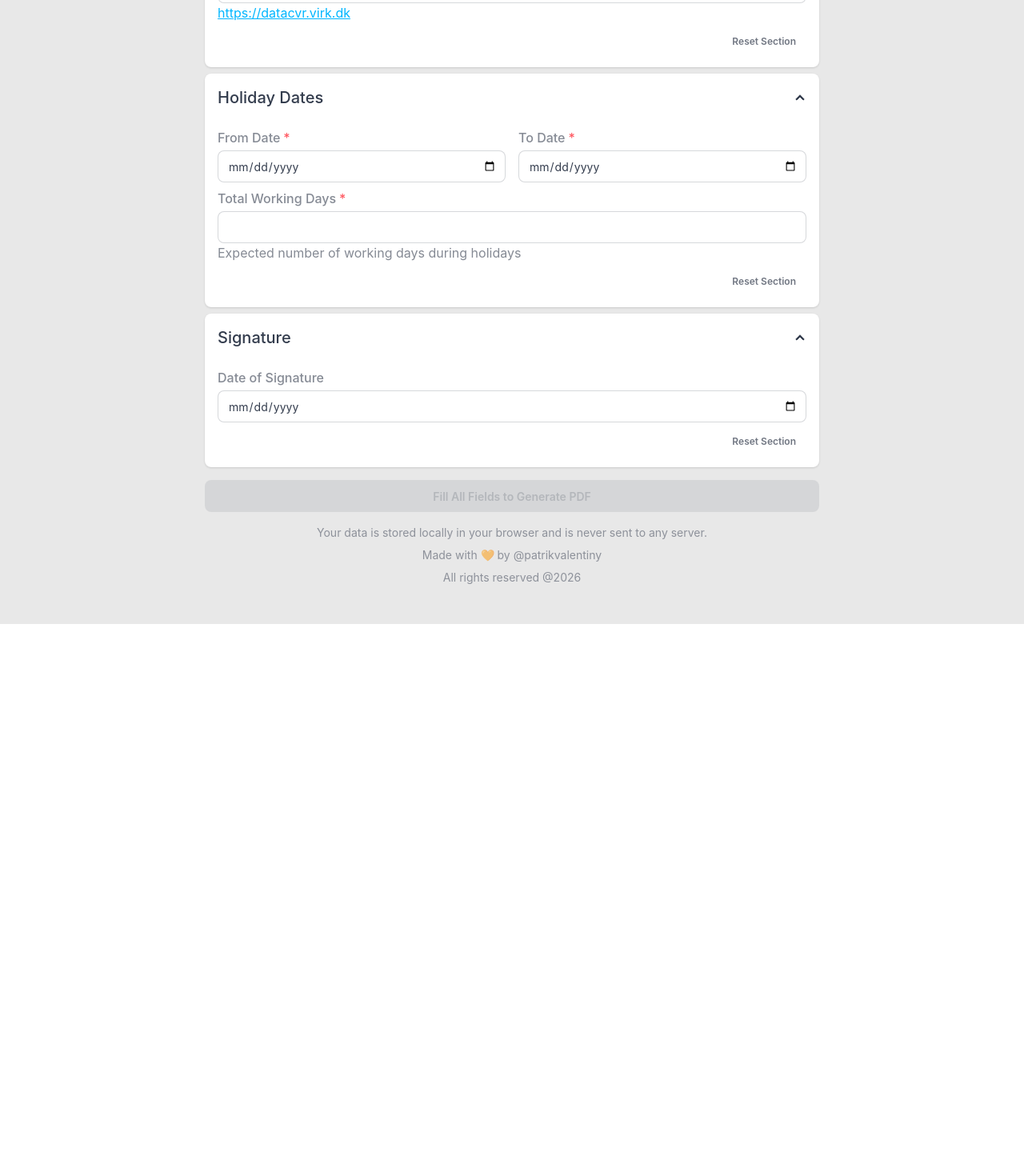
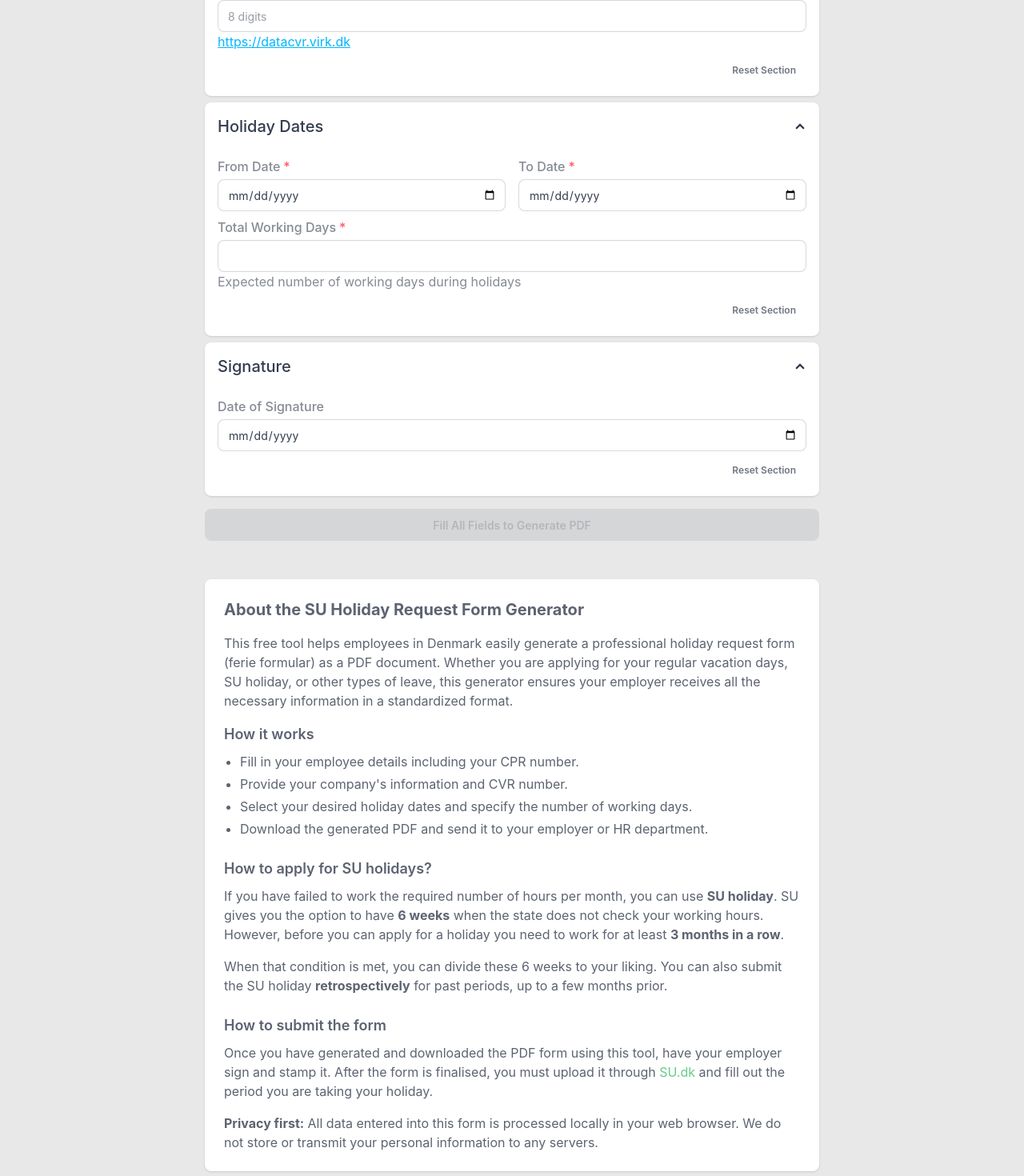
Before and after one commit to patrikvalentiny/su-holidays, a React (Vite) app: page / in a window 1280 px wide. Shown: the part 580-2050 px from the top of the page at 80% size. Before the commit the page ends 1360 px from the top, so only its background shows below. Built offline with nearby package versions, Linux system fonts and the light colour scheme; what @react-pdf/renderer would draw is missing.

Commit message:
feat: enhance SEO and user guidance in holiday request form generator

```diff
--- a/index.html
+++ b/index.html
@@ -8,26 +8,27 @@
     content="width=device-width, initial-scale=1.0, maximum-scale=1.0, user-scalable=no, viewport-fit=cover" />
   <title>🏖️ SU Holiday Request Form Generator | Create PDF Applications</title>
   <meta name="description"
-    content="Generate professional holiday request forms as PDF. Easy-to-use holiday request form generator with PDF download capability. Perfect for employees and employers." />
+    content="Generate professional holiday request forms as PDF. Easy-to-use holiday request form generator with PDF download capability. Perfect for employees and employers in Denmark." />
   <meta name="keywords"
-    content="holiday request form, PDF generator, vacation request, employee leave form, time off request" />
+    content="holiday request form, PDF generator, vacation request, employee leave form, time off request, SU holiday, Denmark holiday form, feriepenge, ferie formular" />
   <meta name="author" content="su-holidays" />
+  <link rel="canonical" href="https://su-holidays.pages.dev/" />
 
   <!-- Open Graph / Facebook -->
   <meta property="og:type" content="website" />
-  <meta property="og:url" content="https://patrikvalentiny.github.io/su-holidays/" />
+  <meta property="og:url" content="https://su-holidays.pages.dev/" />
   <meta property="og:title" content="SU Holiday Request Form Generator" />
   <meta property="og:description"
-    content="Generate and download professional holiday request forms as PDF documents." />
-  <meta property="og:image" content="https://patrikvalentiny.github.io/su-holidays/sea-sun.svg" />
+    content="Generate and download professional holiday request forms as PDF documents. Free, secure, and runs entirely in your browser." />
+  <meta property="og:image" content="https://su-holidays.pages.dev/sea-sun.svg" />
 
   <!-- Twitter -->
   <meta property="twitter:card" content="summary_large_image" />
-  <meta property="twitter:url" content="https://patrikvalentiny.github.io/su-holidays/" />
+  <meta property="twitter:url" content="https://su-holidays.pages.dev/" />
   <meta property="twitter:title" content="SU Holiday Request Form Generator" />
   <meta property="twitter:description"
-    content="Generate and download professional holiday request forms as PDF documents." />
-  <meta property="twitter:image" content="https://patrikvalentiny.github.io/su-holidays/sea-sun.svg" />
+    content="Generate and download professional holiday request forms as PDF documents. Free, secure, and runs entirely in your browser." />
+  <meta property="twitter:image" content="https://su-holidays.pages.dev/sea-sun.svg" />
 
   <!-- Mobile Web App Capable -->
   <meta name="mobile-web-app-capable" content="yes" />
@@ -36,6 +37,28 @@
   <meta name="apple-mobile-web-app-title" content="SU Holiday" />
   <link rel="apple-touch-icon" href="/sea-sun.svg" />
   <meta name="theme-color" content="#3b82f6" />
+
+  <!-- Structured Data -->
+  <script type="application/ld+json">
+    {
+      "@context": "https://schema.org",
+      "@type": "WebApplication",
+      "name": "SU Holiday Request Form Generator",
+      "url": "https://su-holidays.pages.dev/",
+      "description": "Generate professional holiday request forms as PDF. Easy-to-use holiday request form generator with PDF download capability.",
+      "applicationCategory": "BusinessApplication",
+      "operatingSystem": "Any",
+      "offers": {
+        "@type": "Offer",
+        "price": "0",
+        "priceCurrency": "USD"
+      },
+      "author": {
+        "@type": "Person",
+        "name": "Patrik Valentiny"
+      }
+    }
+  </script>
 </head>
 
 <body>
--- a/src/App.tsx
+++ b/src/App.tsx
@@ -6,18 +6,13 @@ export default function App() {
 
   return (
     <div className="min-h-screen bg-base-200 font-sans">
-      <div className="navbar bg-base-100 shadow-sm px-4 lg:px-8">
-        <div className="navbar-start">
-        </div>
-        <div className="navbar-center">
-          <a className="btn btn-ghost text-xl">SU Holidays Request Form</a>
-        </div>
-        <div className="navbar-end">
+      <main className="py-8 px-4 lg:px-8">
+        <div className="max-w-3xl mx-auto space-y-8">
+          <div className="text-center space-y-2">
+            <h1 className="text-3xl font-bold">SU Holiday Request Form Generator</h1>
+            <p className="text-base-content/70">Fill out the form below to generate a professional PDF holiday request for your employer.</p>
+          </div>
 
-        </div>
-      </div>
-      <div className="py-8 px-4 lg:px-8">
-        <div className="max-w-3xl mx-auto space-y-8">
           {/* Form */}
           <HolidayRequestForm
             formData={formData}
@@ -26,6 +21,39 @@ export default function App() {
             isFormValid={isFormValid}
             onResetSection={resetSection}
           />
+
+          {/* SEO Content */}
+          <section className="prose prose-sm max-w-none mt-12 text-base-content/80 bg-base-100 p-6 rounded-lg shadow-sm">
+            <h2 className="text-xl font-bold mb-4">About the SU Holiday Request Form Generator</h2>
+            <p className="mb-4">
+              This free tool helps employees in Denmark easily generate a professional holiday request form (ferie formular) as a PDF document.
+              Whether you are applying for your regular vacation days, SU holiday, or other types of leave, this generator ensures your employer receives all the necessary information in a standardized format.
+            </p>
+            <h3 className="text-lg font-semibold mb-2">How it works</h3>
+            <ul className="list-disc pl-5 mb-4 space-y-1">
+              <li>Fill in your employee details including your CPR number.</li>
+              <li>Provide your company's information and CVR number.</li>
+              <li>Select your desired holiday dates and specify the number of working days.</li>
+              <li>Download the generated PDF and send it to your employer or HR department.</li>
+            </ul>
+
+            <h3 className="text-lg font-semibold mb-2 mt-6">How to apply for SU holidays?</h3>
+            <p className="mb-4">
+              If you have failed to work the required number of hours per month, you can use <strong>SU holiday</strong>. SU gives you the option to have <strong>6 weeks</strong> when the state does not check your working hours. However, before you can apply for a holiday you need to work for at least <strong>3 months in a row</strong>.
+            </p>
+            <p className="mb-4">
+              When that condition is met, you can divide these 6 weeks to your liking. You can also submit the SU holiday <strong>retrospectively</strong> for past periods, up to a few months prior.
+            </p>
+
+            <h3 className="text-lg font-semibold mb-2 mt-6">How to submit the form</h3>
+            <p className="mb-4">
+              Once you have generated and downloaded the PDF form using this tool, have your employer sign and stamp it. After the form is finalised, you must upload it through <a href="https://www.su.dk" target="_blank" rel="noopener noreferrer" className="text-primary hover:underline">SU.dk</a> and fill out the period you are taking your holiday.
+            </p>
+
+            <p>
+              <strong>Privacy first:</strong> All data entered into this form is processed locally in your web browser. We do not store or transmit your personal information to any servers.
+            </p>
+          </section>
 
           {/* Footer */}
           <footer className="footer footer-center p-4 text-base-content/50">
@@ -36,7 +64,7 @@ export default function App() {
             </aside>
           </footer>
         </div>
-      </div>
+      </main>
     </div>
   )
 }
--- a/src/components/FormInput.tsx
+++ b/src/components/FormInput.tsx
@@ -15,11 +15,15 @@ export const FormInput: React.FC<FormInputProps> = ({
     hint,
     tooltip,
     className,
+    id,
+    name,
     ...props
 }) => {
+    const inputId = id || name || label.toLowerCase().replace(/\s+/g, '-');
+
     return (
         <div className="form-control w-full pt-2">
-            <div className="label pb-1">
+            <label htmlFor={inputId} className="label pb-1">
                 <span className="label-text text-base font-medium">
                     {label}
                     {required && <span className="text-error ml-1">*</span>}
@@ -31,8 +35,10 @@ export const FormInput: React.FC<FormInputProps> = ({
                         </span>
                     </span>
                 )}
-            </div>
+            </label>
             <input
+                id={inputId}
+                name={name}
                 {...props}
                 className={`input input-bordered w-full ${error ? 'input-error' : ''} ${className || ''}`}
             />
--- a/src/components/FormSection.tsx
+++ b/src/components/FormSection.tsx
@@ -16,11 +16,11 @@ export const FormSection: React.FC<FormSectionProps> = ({ title, children, isVal
                 : 'text-base-content'
 
     return (
-        <div className={`collapse collapse-arrow shadow-sm rounded-lg ${isValid === false ? 'bg-error/10' : 'bg-base-100'}`}>
+        <section className={`collapse collapse-arrow shadow-sm rounded-lg ${isValid === false ? 'bg-error/10' : 'bg-base-100'}`}>
             <input type="checkbox" defaultChecked name={title.toLowerCase().replace(/\s+/g, '-')} />
-            <div className={`collapse-title text-xl font-medium ${titleClass}`}>
+            <h2 className={`collapse-title text-xl font-medium ${titleClass}`}>
                 {title}
-            </div>
+            </h2>
             <div className="collapse-content">
                 <div className="">{children}</div>
                 {onReset && (
@@ -35,6 +35,6 @@ export const FormSection: React.FC<FormSectionProps> = ({ title, children, isVal
                     </div>
                 )}
             </div>
-        </div>
+        </section>
     )
 }
```
Also changed, not shown: public/robots.txt (added), 1 other file (tests, documents, lock files or other folders).
